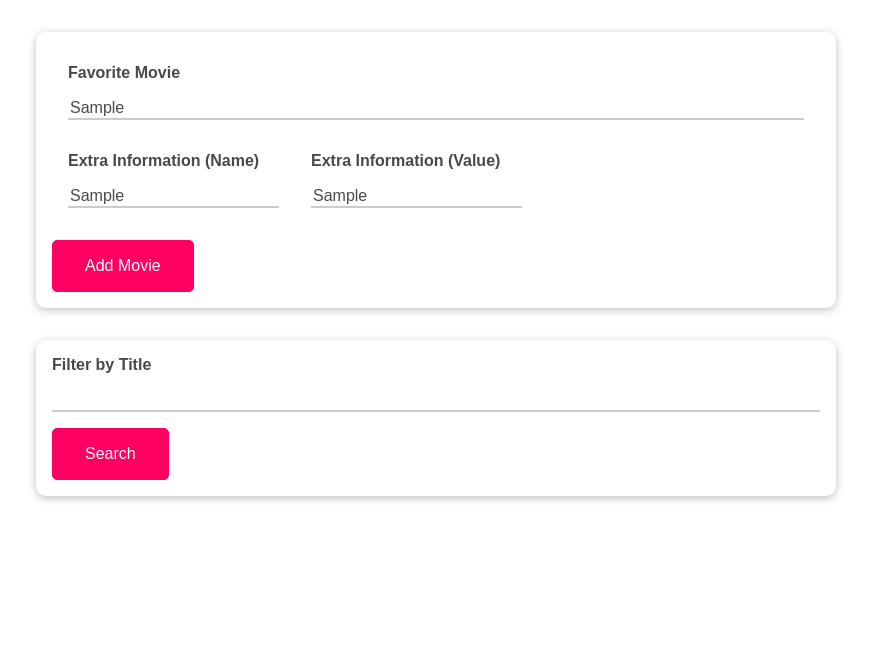
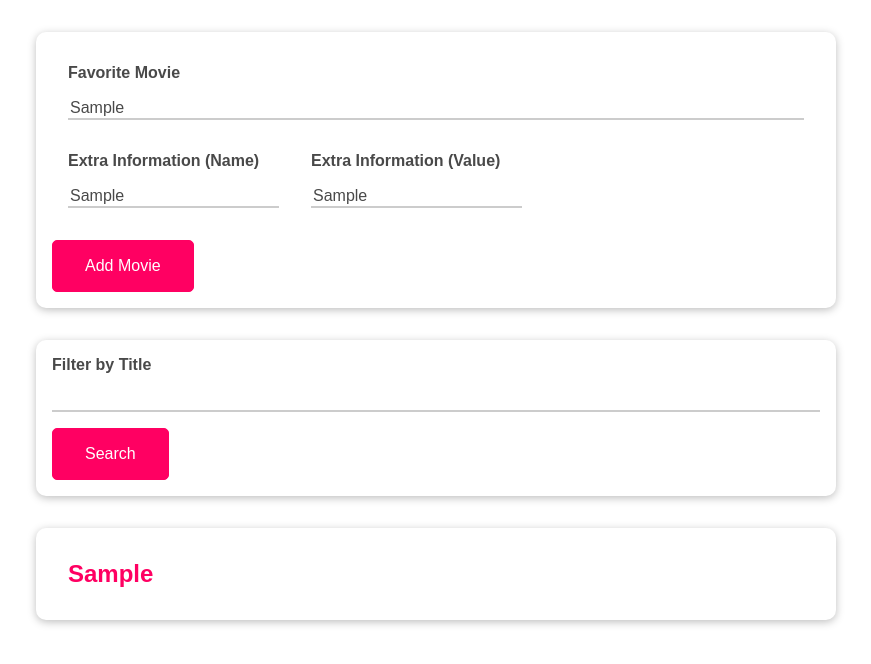
Before and after one commit to Ralpscha/objects-01-starting-project, a plain HTML site: page index.html in a window 1280 px wide. Both pictures are taken after typing "Sample", "Sample", "Sample" into the empty fields and a click on the button "Add Movie". Shown: the whole page, without its empty margins (204-1075 px from the left). Drawn offline with Linux system fonts and the light colour scheme.

Commit message:
tm 221 film op de outputlijst

```diff
--- a/assets/scripts/objects.js
+++ b/assets/scripts/objects.js
@@ -3,8 +3,26 @@ const searchBtn = document.getElementById('search-btn');
 
 const movies = [];
 
+const renderMovies = () => {
+  const movieList = document.getElementById('movie-list');
+
+  if(movies.length === 0) {
+      movieList.classList.remove('visible');
+  } else {
+      movieList.classList.add('visible');
+  }
+  movieList.innerHTML = '';
+
+  movies.forEach((movie) => {
+      const movieEl = document.createElement('li');
+      movieEl.textContent = movie.info.title;
+      movieList.append(movieEl);
+      });
+};
+
 const addMovieHandler = () => {
   const title = document.getElementById('title').value;
+  console.log('Titel: '+ title);
   const extraName = document.getElementById('extra-name').value;
   const extraValue = document.getElementById('extra-value').value;
 
@@ -25,8 +43,9 @@ const addMovieHandler = () => {
   };
   movies.push(newMovie);
   console.log(newMovie);
+  renderMovies();
 };
 
 
 addMovieBtn.addEventListener('click', addMovieHandler);
-searchBtn.addEventListener('click', () => alert('search button pressed'));
+// searchBtn.addEventListener('click', () => alert('search button pressed'));
```
Also changed, not shown: index.html (+1 -1 lines).
